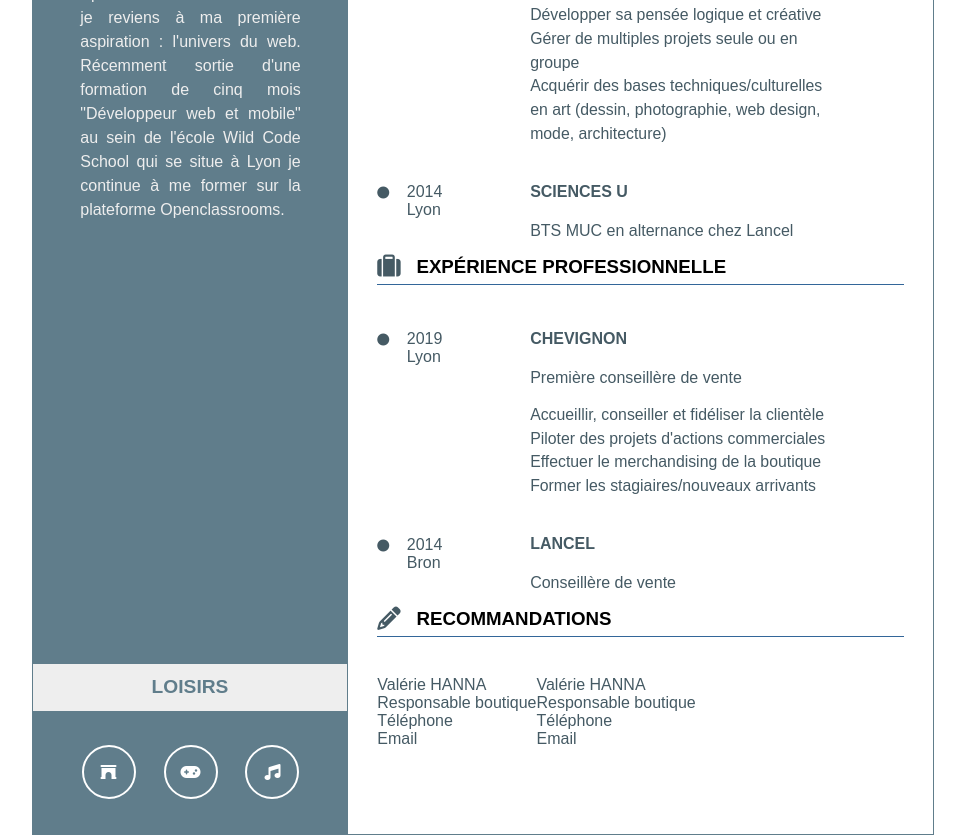
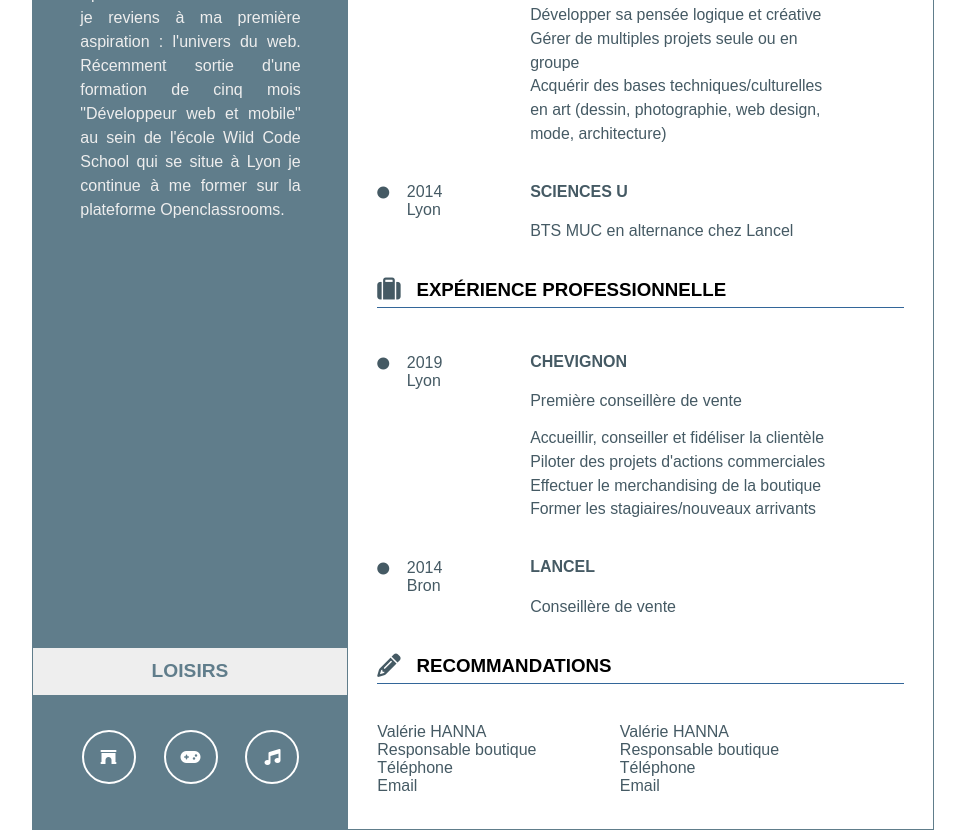
Before and after one commit to cnahornyj/cvclaranahornyj, a plain HTML site: page index.html in a window 1280 px wide. Shown: the part 802-1637 px from the top of the page, without its empty margins (157-1122 px from the left). Drawn offline with Linux system fonts and the light colour scheme.

Commit message:
Essai avec les marges pour déploiement

```diff
--- a/index.css
+++ b/index.css
@@ -97,7 +97,7 @@ a {
 /* Section à propos de moi */
 
 #informations > p {
-    padding: 10% 15% 135% 15%;
+    padding: 10% 15% 130% 15%;
     line-height: 1.5;
     text-align: justify;
     color: #EEEEEE;
@@ -145,7 +145,7 @@ h3 > i {
 /* Section formation */
 
 #formation, #experience_professionnelle {
-    padding-top: 4%;
+    padding: 4% 0 4% 0;
 }
 
 .mise_en_page {
@@ -176,6 +176,10 @@ h3 > i {
     display: flex;
     padding-left: 5%;
     padding-top: 4%;
+}
+
+.recommandation2 {
+    padding-left: 15%;
 }
 
 /* Partie responsive */
--- a/index.html
+++ b/index.html
@@ -172,13 +172,13 @@
 
                 <h3><i class="fas fa-pencil-alt fa-lg"></i>RECOMMANDATIONS</h3>
                 <section id="recommandation">
-                    <div>
+                    <div class="recommandation1">
                         <p>Valérie HANNA<br>
                         Responsable boutique<br>
                         Téléphone<br>
                         Email</p>
                     </div>
-                    <div class="recommandation1">
+                    <div class="recommandation2">
                         <p>Valérie HANNA<br>
                         Responsable boutique<br>
                         Téléphone<br>
```
